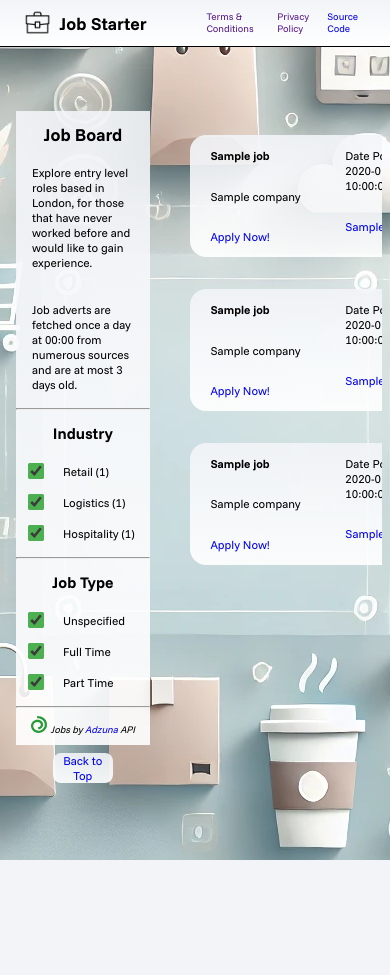
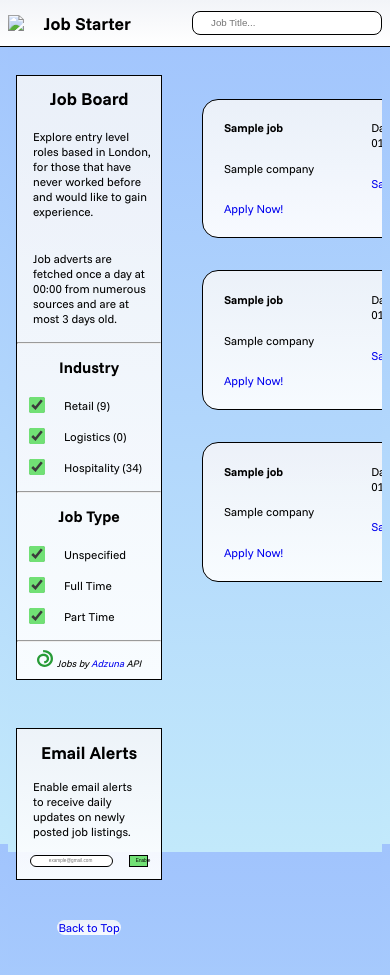
Before and after one commit to faizanA786/job-starter, a Python web app: template job_starter/templates/index.html in a window 390 px wide. Before the commit the page ends 860 px from the top, so only its background shows below. Run offline with Jinja, Linux system fonts and the light colour scheme; the template is opened without the code that fills it: most values are stand-ins (such as "Sample title", 1, 10 or a date in 2020).

Commit message:
feat: Search bar

```diff
--- /dev/null
+++ b/dist/static/js/filter.js
@@ -0,0 +1,100 @@
+function isCheckedType(event) { // JOB TYPE
+    let unspecifiedJobs = document.querySelectorAll(".job-container.None");
+    let fullTimeJobs = document.querySelectorAll(".job-container.full_time");
+    let partTimeJobs = document.querySelectorAll(".job-container.part_time");
+
+    if (event.target.id == "unspecified" && event.target.checked) {
+        unspecifiedJobs.forEach(function(container) {
+            container.style.display = "block";
+        })
+    }
+    else if (event.target.id == "full_time" && event.target.checked) {
+        fullTimeJobs.forEach(function(container) {
+            container.style.display = "block";
+        })
+    }
+    else if (event.target.id == "part_time" && event.target.checked) {
+        partTimeJobs.forEach(function(container) {
+            container.style.display = "block";
+        })
+    }
+    else if(event.target.id == "unspecified" && !event.target.checked) {
+        unspecifiedJobs.forEach(function(container) {
+            container.style.display = "none";
+        })
+    }
+    else if(event.target.id == "full_time" && !event.target.checked) {
+        fullTimeJobs.forEach(function(container) {
+            container.style.display = "none";
+        })
+    }
+    else if(event.target.id == "part_time" && !event.target.checked) {
+        partTimeJobs.forEach(function(container) {
+            container.style.display = "none";
+        })
+    }
+}
+
+function isCheckedIndustry(event) { // INDUSTRY
+    let div = document.getElementById(`${event.target.id}-div`);
+
+    if (event.target.checked) {
+        div.style.display = "block";
+        console.log("display " + event.target.id)
+    }
+    else {
+        div.style.display = "none";
+        console.log("hide " + event.target.id)
+    }
+}
+
+function matchTitle(event) { // SEARCH
+    let jobContainers = document.querySelectorAll(".job-container");
+    let entry = document.getElementById("searchEntry").value;
+
+    if (event.key == "Enter") {
+
+        if (entry.trim() == "") {
+            console.log("Returning default job list");
+
+            jobContainers.forEach(function(container) {
+                container.style.display = "block";
+            });
+        }
+        else {
+            entry = entry.trim().split(" ");
+
+            jobContainers.forEach(function(container) {
+                container.style.display = "none";
+
+                let job = container.querySelector("#job-title");
+                let title = job.querySelector("b").textContent;
+                let keywords = title.split(" ");
+
+                for (let i=0; i<entry.length; i++) { // N^2 time complexity, improve this later!
+                    let hide = false;
+                    for (let j=0; j<keywords.length; j++) {
+                        if (keywords[j].toLowerCase() == entry[i].toLowerCase()) {
+                            container.style.display = "block";
+                            hide = true;
+                            break;
+                        }
+                        if (hide) {
+                            break;
+                        }
+                    }
+                }
+            });
+        }
+    }
+}
+
+document.getElementById("searchEntry").addEventListener("keydown", matchTitle)
+
+document.getElementById("retail").addEventListener("click", isCheckedIndustry);
+document.getElementById("logistics").addEventListener("click", isCheckedIndustry);
+document.getElementById("hospitality").addEventListener("click", isCheckedIndustry);
+
+document.getElementById("full_time").addEventListener("click", isCheckedType);
+document.getElementById("part_time").addEventListener("click", isCheckedType);
+document.getElementById("unspecified").addEventListener("click", isCheckedType);
--- a/dist/static/js/filterByIndustry.js
+++ /dev/null
@@ -1,16 +0,0 @@
-function isChecked(event) {
-    let div = document.getElementById(`${event.target.id}-div`);
-
-    if (event.target.checked) {
-        div.style.display = "block";
-        console.log("display " + event.target.id)
-    }
-    else {
-        div.style.display = "none";
-        console.log("hide " + event.target.id)
-    }
-}
-
-document.getElementById("retail").addEventListener("click", isChecked);
-document.getElementById("logistics").addEventListener("click", isChecked);
-document.getElementById("hospitality").addEventListener("click", isChecked);
--- a/dist/static/style.css
+++ b/dist/static/style.css
@@ -6,7 +6,7 @@
 html, body {
     width: auto;
     overflow: auto;
-    background-image: url("images/bg2.webp");
+    background: linear-gradient(to bottom, #a1c4fd, #c2e9fb);
     background-position: center;
     background-attachment: fixed;
 }
@@ -68,10 +68,12 @@ a:hover {
     }
 }
 
-.filter-data {
+.filter-data, .email-container {
+    border: 0.0625rem solid black;
     background: linear-gradient(to bottom, rgba(242, 244, 248, 0.9), rgba(255, 255, 255, 0.9));
     text-align: center;
     margin: 0.5rem;
+    margin-bottom: 2.5rem;
     p {
         margin: 0.5rem;
     }
@@ -101,7 +103,7 @@ a:hover {
 input[type="checkbox"] {
     width: 1.5rem;
     height: 1.5rem;
-    accent-color: #4caf50;
+    accent-color: #71e075;
 }
 
 .credit {
@@ -115,6 +117,7 @@ input[type="checkbox"] {
 }
 
 .job-container {
+    border: 0.0625rem solid black;
     background: linear-gradient(to bottom, rgba(242, 244, 248, 0.9), rgba(255, 255, 255, 0.9));
     border-radius: 1rem;
     margin: 2rem;
@@ -164,17 +167,32 @@ input[type="checkbox"] {
 .header-info {
     display: flex;
     justify-content: space-between;
+    align-items: center;
 }
 
 .title {
     display: flex;
-    width: 50%;
+    width: 15vw;
     gap: 1rem;
     align-items: center;
     margin-left: 5rem;
     img {
-        width: 6%;
+        width: 20%;
     }
+}
+
+.search {
+    width: 20vw;
+    height: 2vw;
+    border: 0.12rem solid black;
+    border-radius: 0.5rem;
+    font-size: 1.2vw;
+}
+
+.search::placeholder {
+    padding: 1rem;
+    font-size: 1.2vw;
+    width: 100vw;
 }
 
 .links {
@@ -191,20 +209,69 @@ p {
     font-size: 1.5vw;
 }
 
+.email-container {
+    p {
+        text-align: left;
+        margin: 1rem;
+    }
+}
+
+.email-alert {
+    display: flex;
+    flex-direction: row;
+    gap: 1rem;
+    margin: 0.8rem;
+}
+
+.email-submit {
+    width: 5vw;
+    font-size: 1.2vw;
+    background-color: #71e075;
+    border: 0.0625rem solid black;
+}
+
+.email {
+    width: 20vw;
+    height: 2vw;
+    border: 0.12rem solid black;
+    border-radius: 0.5rem;
+    font-size: 1.2vw;
+}
+
+.email::placeholder {
+    padding: 1rem;
+    font-size: 1.2vw;
+    width: 100vw;
+}
+
 @media (max-width: 768px) {
     .header-info {
         margin-right: 0.5rem;
     }
 
     .title {
-        margin-left: 1.5rem;
+        margin-left: 0.5rem;
         gap: 0.5rem;
+        width: 100vw;
         img {
             width: 15%;
         }
     }
 
+    .search {
+        width: 100vw;
+        height: 5vw;
+        font-size: 2.5vw;
+        text-overflow: ellipsis
+    }
+
+    .search::placeholder {
+        font-size: 2.5vw;
+        width: 100vw;
+    }
+
     .links {
+        display: none;
         width: 45vw;
         margin-right: 0.5rem;
     }
@@ -242,6 +309,5 @@ p {
     input[type="checkbox"] {
         width: 1rem;
         height: 1rem;
-        accent-color: #4caf50;
     }
 }
--- a/job_starter/templates/index.html
+++ b/job_starter/templates/index.html
@@ -4,20 +4,21 @@
     <meta charset="UTF-8">
     <meta name="viewport" content="width=device-width, initial-scale=1.0">
     <title>Job Starter</title>
-    <link rel="stylesheet" href="../../dist/static/style.css">
-    <link rel="icon" href="../../dist/favicon.webp">
-    <script src="../../dist/static/js/filterByContractTime.js" defer></script>
-    <script src="../../dist/static/js/filterByIndustry.js" defer></script>
-    <script src="../../dist/static/js/visited.js" defer></script>
+    <link rel="stylesheet" href="static/style.css">
+    <link rel="icon" href="favicon.png">
+
+    <script src="static/js/visited.js" defer></script>
+    <script src="static/js/filter.js" defer></script>
 </head>
 <body>
     <div class="wrapper">
         <div class="header">
             <div class="header-info">
                 <div class="title">
-                    <img src="../../dist/favicon.webp">
+                    <img src="favicon.png">
                     <h1>Job Starter</h1>
                 </div>
+                <input class="search" type="text" id="searchEntry" placeholder="Job Title...">
                 <div class="links">
                     <p><a href="">Terms & Conditions</a></p>
                     <p><a href="">Privacy Policy</a></p>
@@ -28,6 +29,7 @@
         <div class="grid">
 
             <div class="left-column">
+                <div>
                     <div class="filter-container" id="filter-container">
                         <div class="filter-data">
                             <h1>Job Board</h1>
@@ -41,15 +43,15 @@
                             <div class="filter">
                                 <div class="filter-input">
                                     <input type="checkbox" id="retail" checked>
-                                <p>Retail ({{ retail|length }})</p>
+                                    <p>Retail (9)</p>
                                 </div>
                                 <div class="filter-input">
                                     <input type="checkbox" id="logistics" checked>
-                                <p>Logistics ({{ logistics|length }})</p>
+                                    <p>Logistics (0)</p>
                                 </div>
                                 <div class="filter-input">
                                     <input type="checkbox" id="hospitality" checked>
-                                <p>Hospitality ({{ hospitality|length }})</p>
+                                    <p>Hospitality (34)</p>
                                 </div>
                             </div>
 
@@ -72,11 +74,23 @@
 
                             <hr>
                             <div class="credit">
-                            <img src="../../dist/static/images/logo-adzuna.svg">
+                                <img src="static/images/logo-adzuna.svg">
                                 <i>Jobs by <a href="http://www.adzuna.co.uk" target="_blank">Adzuna</a> API</i>
                             </div>
                         </div>
                     </div>
+
+                    <div class="email-container">
+                        <h1>Email Alerts</h1>
+                        <p>Enable email alerts to receive daily updates on newly posted job listings.</p>
+
+                        <div class="email-alert">
+                            <input class="email" type="email" placeholder="example@gmail.com" required>
+                            <button class="email-submit" type="button">Enable</button>
+                        </div>
+                    </div>
+                </div>
+
                 <div class="to-top">
                     <p><a href="#filter-container">Back to Top</a></p>
                 </div>
@@ -88,7 +102,7 @@
                     <div class="job-container {{ job['contract_time'] }}">
                         <div class="job-data">
                             <div class="job-info">
-                                <p><b>{{ job["title"] }}</b></p>
+                                <p id="job-title"><b>{{ job["title"] }}</b></p>
                                 <p>{{ job["company"] }}</p>
 
                                 <p><a href="{{ job['url'] }}" class="job-link" id="job-link" target="_blank">Apply Now!</a></p>
@@ -122,7 +136,7 @@
                     <div class="job-container {{ job['contract_time'] }}">
                         <div class="job-data">
                             <div class="job-info">
-                                <p><b>{{ job["title"] }}</b></p>
+                                <p id="job-title"><b>{{ job["title"] }}</b></p>
                                 <p>{{ job["company"] }}</p>
 
                                 <p><a href="{{ job['url'] }}" class="job-link" id="job-link" target="_blank">Apply Now!</a></p>
@@ -157,7 +171,7 @@
                     <div class="job-container {{ job['contract_time'] }}">
                         <div class="job-data">
                             <div class="job-info">
-                                <p><b>{{ job["title"] }}</b></p>
+                                <p id="job-title"><b>{{ job["title"] }}</b></p>
                                 <p>{{ job["company"] }}</p>
 
                                 <p><a href="{{ job['url'] }}" class="job-link" id="job-link" target="_blank">Apply Now!</a></p>
@@ -183,7 +197,6 @@
                         </div>
                     </div>
                     {% endfor %}
-
                 </div>
 
             </div>
```
Also changed, not shown: DEVLOG.md (+8 -0 lines), dist/index.html (+64 -51 lines), dist/static/js/filterByContractTime.js (deleted, +0 -40 lines), dist/favicon.png (added), dist/favicon.webp (deleted), dist/static/images/bg3.jpg (added), dist/static/images/bg4.jpg (added). Lines whose indentation alone changed are shown as unchanged.
